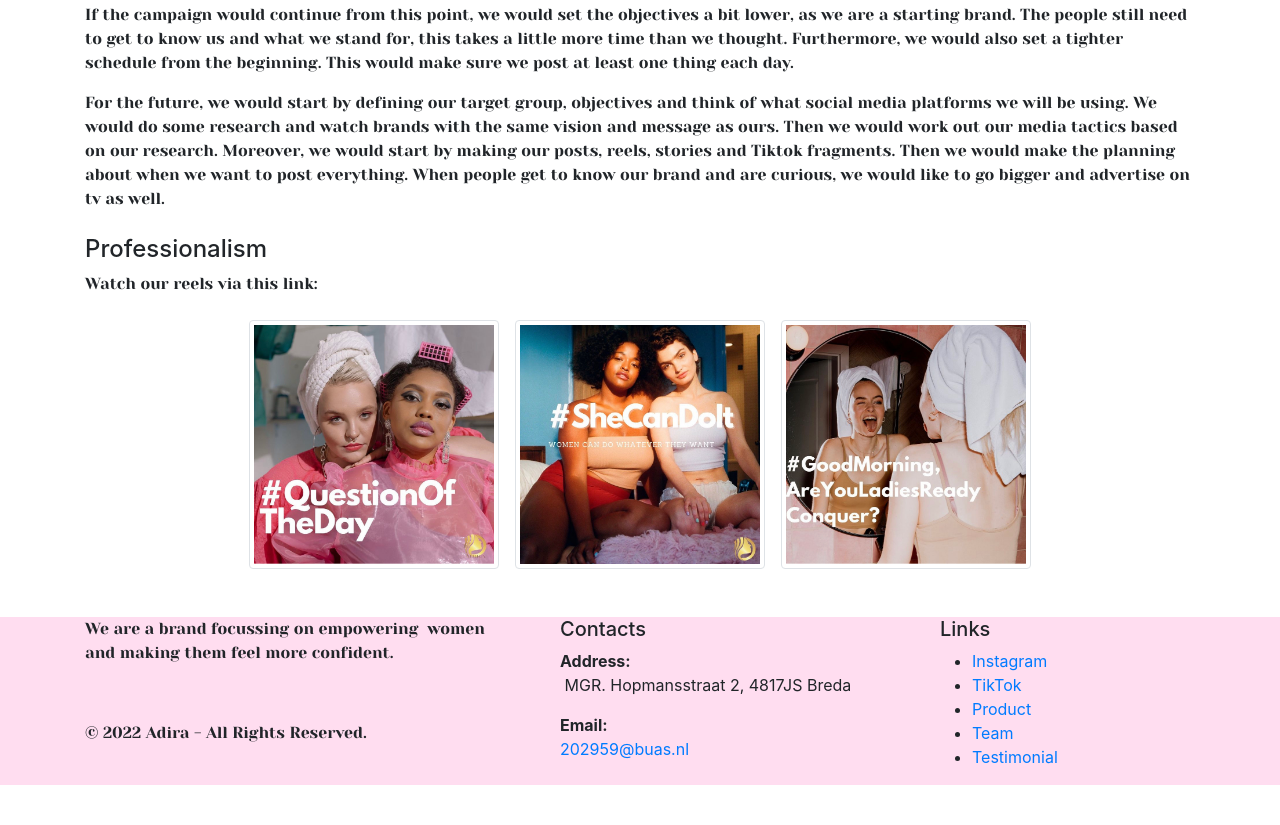
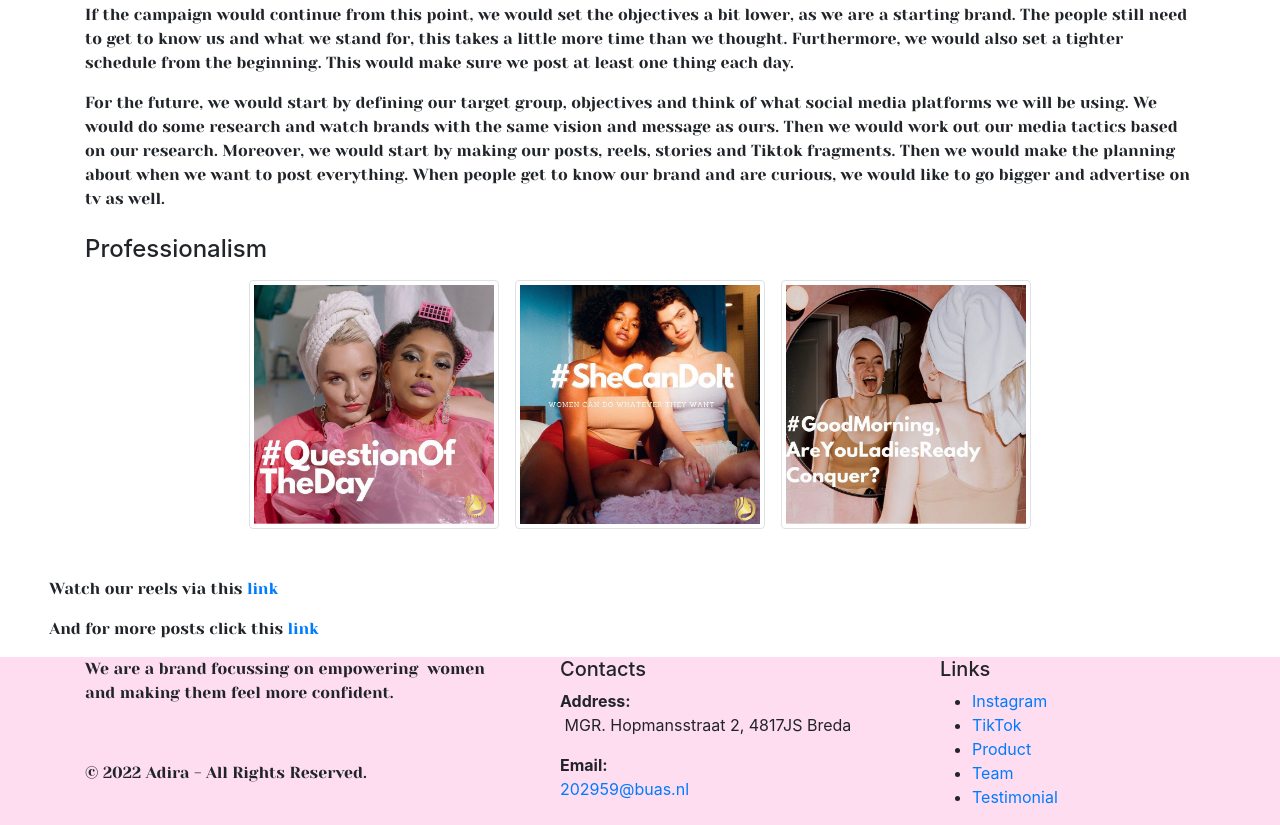
Before and after one commit to adirathebrand/adira, a plain HTML site: page Marketing.html in a window 1280 px wide. Shown: the part 1633-2458 px from the top of the page. Before the commit the page ends 2418 px from the top, so only its background shows below. Drawn offline with nearby package versions, Linux system fonts and the light colour scheme; a web font is replaced by a local one.

Commit message:
marketing

```diff
--- a/Marketing.html
+++ b/Marketing.html
@@ -129,7 +129,7 @@ Our message is that Adira will provide women with the courage and confidence the
 </p>
       <p>For the future, we would start by defining our target group, objectives and think of what social media platforms we will be using. We would do some research and watch brands with the same vision and message as ours. Then we would work out our media tactics based on our research. Moreover, we would start by making our posts, reels, stories and Tiktok fragments. Then we would make the planning about when we want to post everything. When people get to know our brand and are curious, we would like to go bigger and advertise on tv as well.</p>
       <h4 class="mt-4">Professionalism</h4>
-      <p>Watch our reels via this link:&nbsp; &nbsp;&nbsp;</p>
+
 <ul class="list-unstyled d-flex flex-wrap justify-content-center align-items-center">
     <li class="m-2">
       <a href="#"><!-- Please make a link to your socials instead -->
@@ -148,6 +148,8 @@ Our message is that Adira will provide women with the courage and confidence the
     </li>
     </ul>
     </main>
+	        <p>&nbsp; &nbsp; &nbsp; &nbsp; &nbsp; &nbsp;Watch our reels via this <a href="https://www.instagram.com/adira_thebrand/reels/">link</a>&nbsp; &nbsp;&nbsp;</p>
+      <p>&nbsp; &nbsp; &nbsp; &nbsp; &nbsp; &nbsp;And for more posts click this <a href="https://www.instagram.com/adira_thebrand/">link&nbsp;</a></p>
 
 
 <footer class="section footer-classic context-dark bg-image" style="background: #lightpink;">
```
Lines whose indentation alone changed are shown as unchanged.
